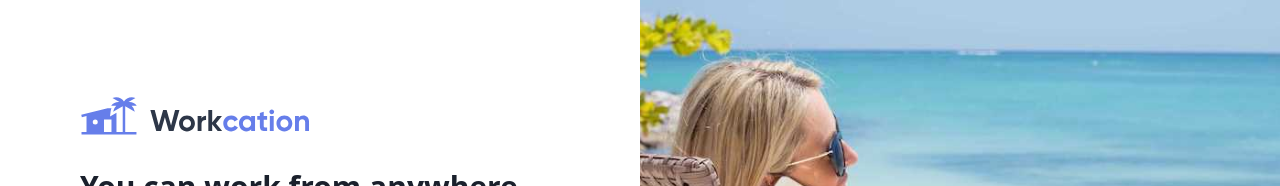
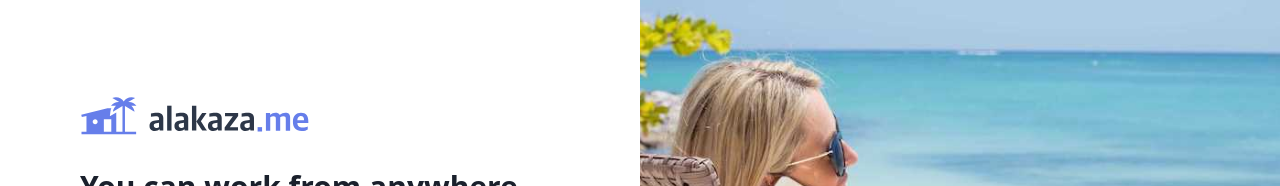
Before and after one commit to ipopop/alakaza-me, a Vue app: page / in a window 1280 px wide. Shown: the top 186 px of the page. Built offline with nearby package versions, Linux system fonts and the light colour scheme.

Commit message:
update logo & titles to alakaza-me

```diff
--- a/public/index.html
+++ b/public/index.html
@@ -6,11 +6,11 @@
   <meta http-equiv="X-UA-Compatible" content="IE=edge">
   <meta name="viewport" content="width=device-width,initial-scale=1.0">
   <link rel="icon" href="<%= BASE_URL %>favicon.ico">
-  <title>My New Project from tailwindcss.com/course</title>
+  <title>ALAKAZA.ME Remote Working</title>
 </head>
 <body class="bg-gray-200">
   <noscript>
-    <strong>We're sorry but my-tailwind-project doesn't work properly without JavaScript enabled. Please enable it to continue.</strong>
+    <strong>We're sorry but the "alakaza.me project" doesn't work properly without JavaScript enabled. Please enable it to continue.</strong>
   </noscript>
 
   <div id="app"></div>
--- a/src/App.vue
+++ b/src/App.vue
@@ -1,13 +1,13 @@
 <template>
 <div id="app">
     <section id="top" class="hidden p-3 bg-white">
-        <h5 class="font-bold text-center text-blue-400">My New Tailwind Project</h5>
+        <h5 class="font-bold text-center text-blue-400">ALAKAZA.ME Remote Working</h5>
         <p class="italic font-bold text-center text-gray-500">(from tailwindcss.com/course)</p>
     </section>
     <section id="header" class="flex bg-white">
         <div class="max-w-md px-8 py-4 mx-auto sm:py-12 sm:max-w-xl lg:max-w-full lg:w-1/2 lg:py-24 lg:px-12">
             <div class="xl:max-w-lg xl:ml-auto">
-                <img class="h-10" src="img/logo.svg" alt="Workcation" />
+                <img class="h-10" src="img/alakaza-me.svg" alt="logo alakaza.me" />
                 <img class="object-cover object-center w-full h-48 mt-6 rounded-lg shadow-xl sm:mt-8 sm:h-72 sm:object-cover lg:hidden" src="img/beach-work.jpg" alt="Woma Workcationing on the beach" />
                 <h2 class="mt-6 text-2xl font-bold leading-tight text-gray-900 sm:text-4xl sm:mt-8 lg:text-3xl">
                     You can work from anywhere.
```
Also changed, not shown: public/img/alakaza-me.svg (added), 1 other file (tests, documents, lock files or other folders).
